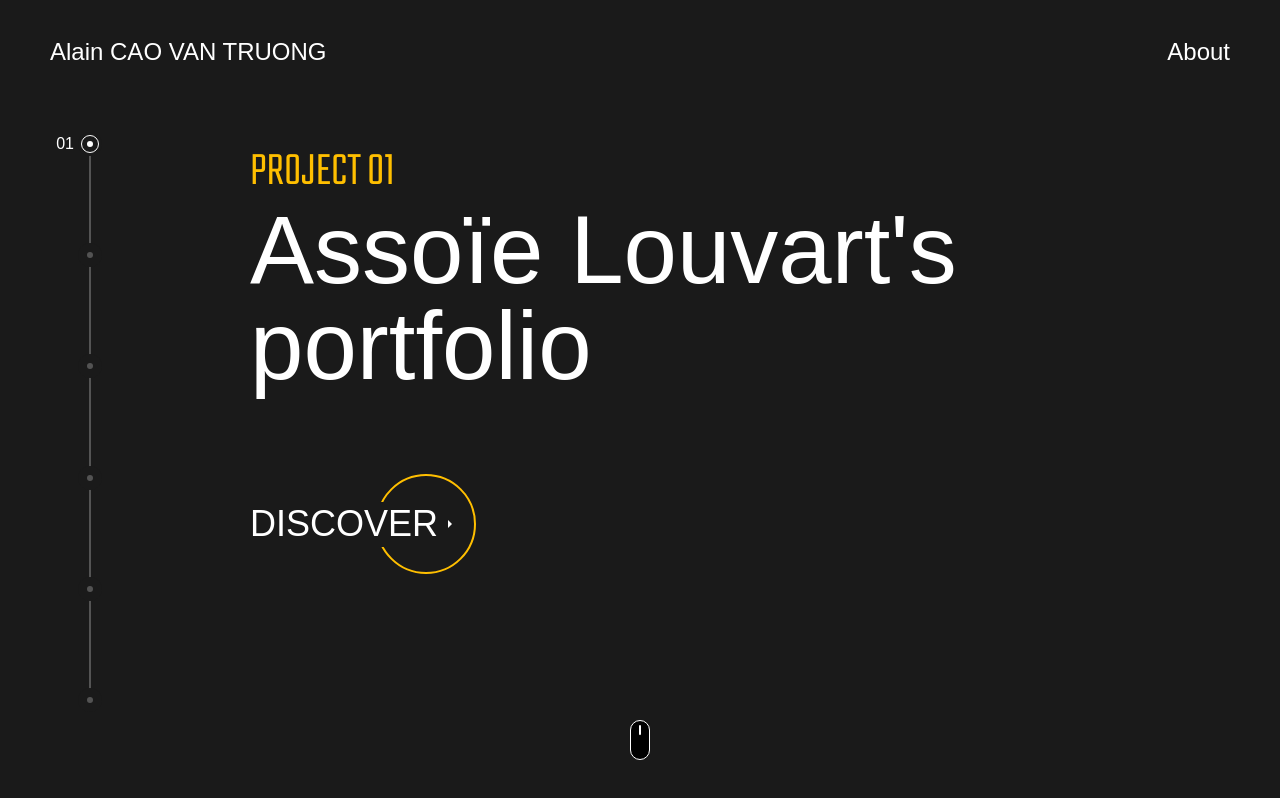
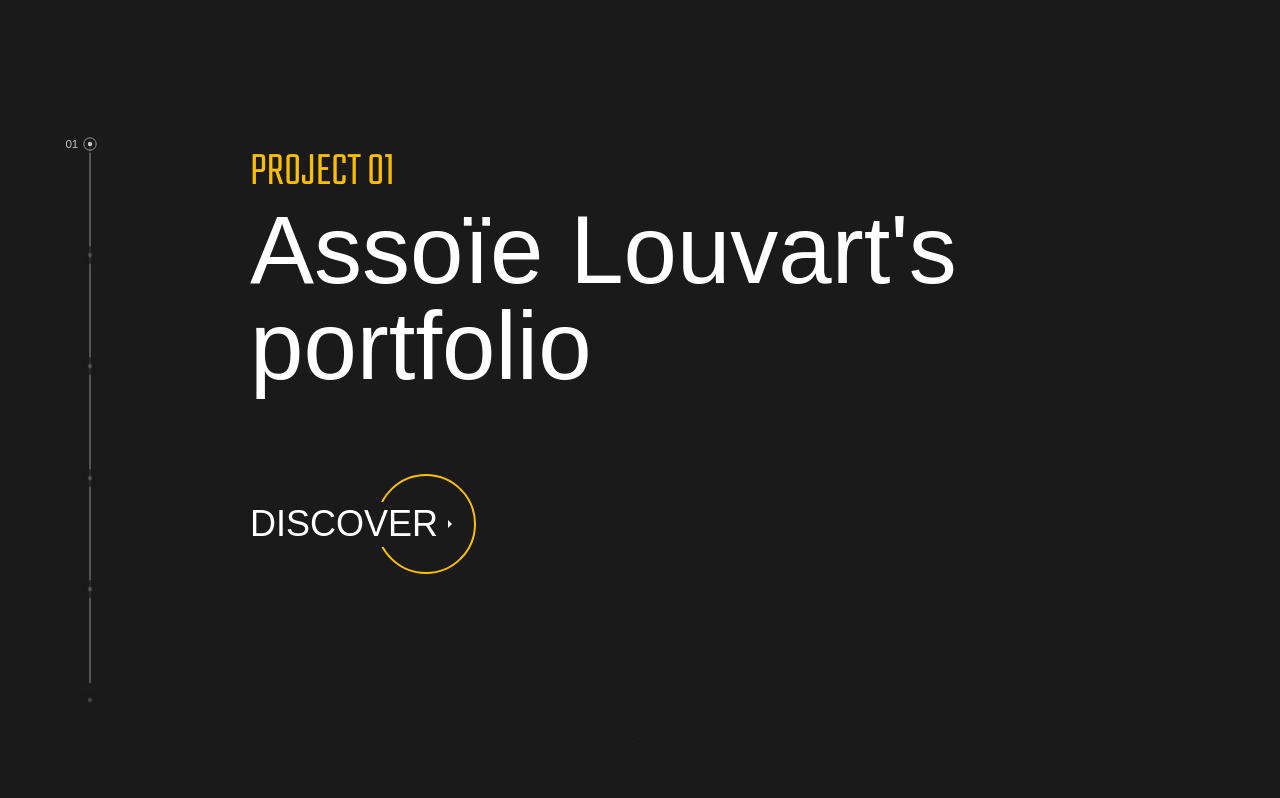
Before and after one commit to KamenSentai/Portfolio_2020, a Nuxt app: page / in a window 1280 px wide. Built offline with nearby package versions, Linux system fonts and the light colour scheme; a web font is replaced by a local one; what vue-mq would draw is missing.

Commit message:
fix(mount): add time out to mount

```diff
--- a/components/Header.vue
+++ b/components/Header.vue
@@ -63,9 +63,9 @@ export default {
     },
   },
   mounted() {
-    this.$nextTick(() => {
+    setTimeout(() => {
       this.isMounted = true
-    })
+    }, 500)
   },
 }
 </script>
--- a/components/Loading.vue
+++ b/components/Loading.vue
@@ -45,11 +45,13 @@ export default {
     },
   },
   mounted() {
-    this.isMounted = true
+    setTimeout(() => {
+      this.isMounted = true
 
-    setTimeout(() => {
-      this.load(Object.values(resources))
-    }, this.duration)
+      setTimeout(() => {
+        this.load(Object.values(resources))
+      }, this.duration)
+    }, 500)
   },
   methods: mapActions('loading', ['complete', 'load']),
 }
--- a/pages/index.vue
+++ b/pages/index.vue
@@ -60,9 +60,9 @@ export default {
   },
   computed: mapGetters('site', ['currentProject']),
   mounted() {
-    this.$nextTick(() => {
+    setTimeout(() => {
       this.isMounted = true
-    })
+    }, 500)
   },
   methods: {
     ...mapActions('site', ['updateIndex']),
```
